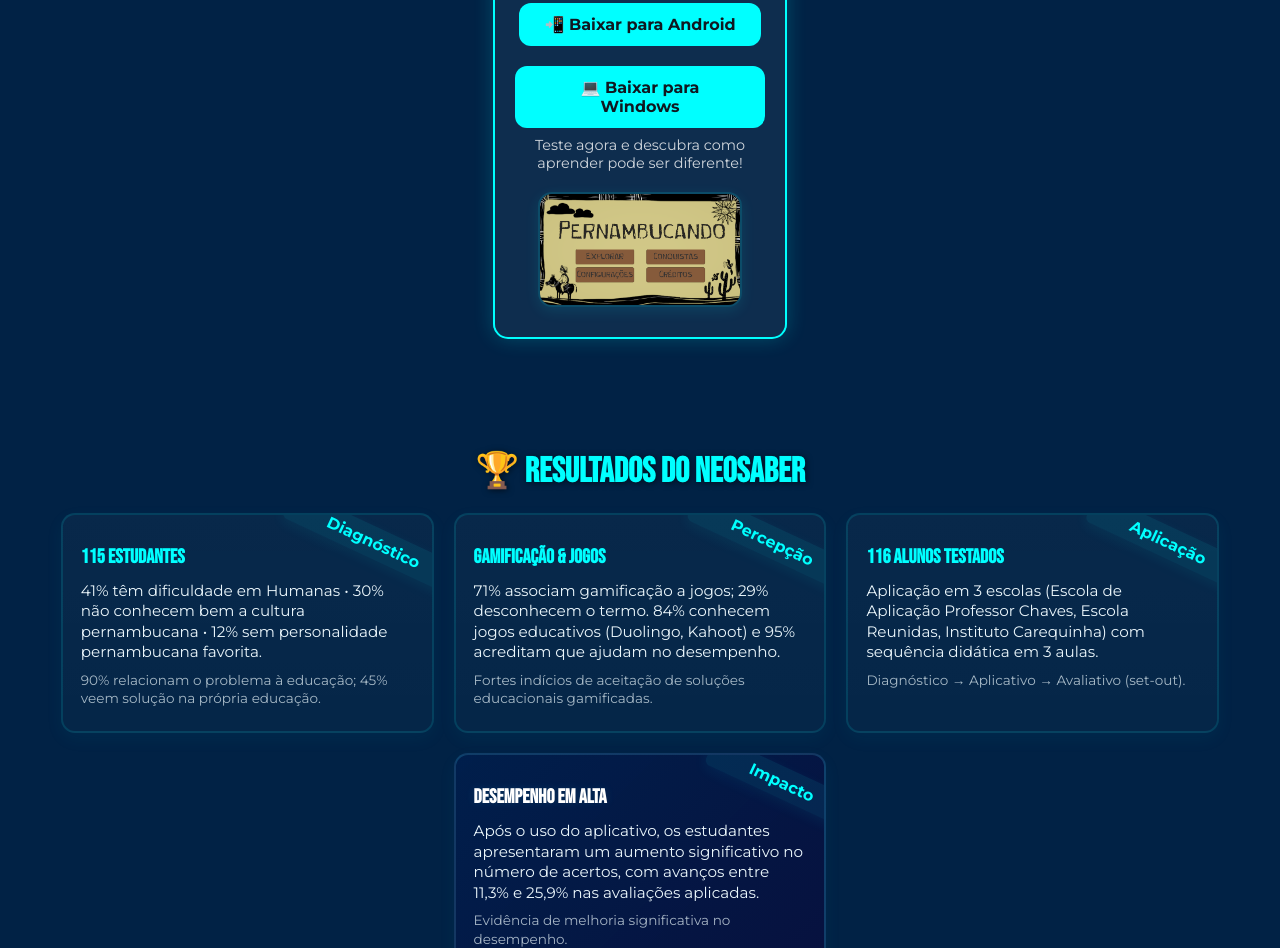
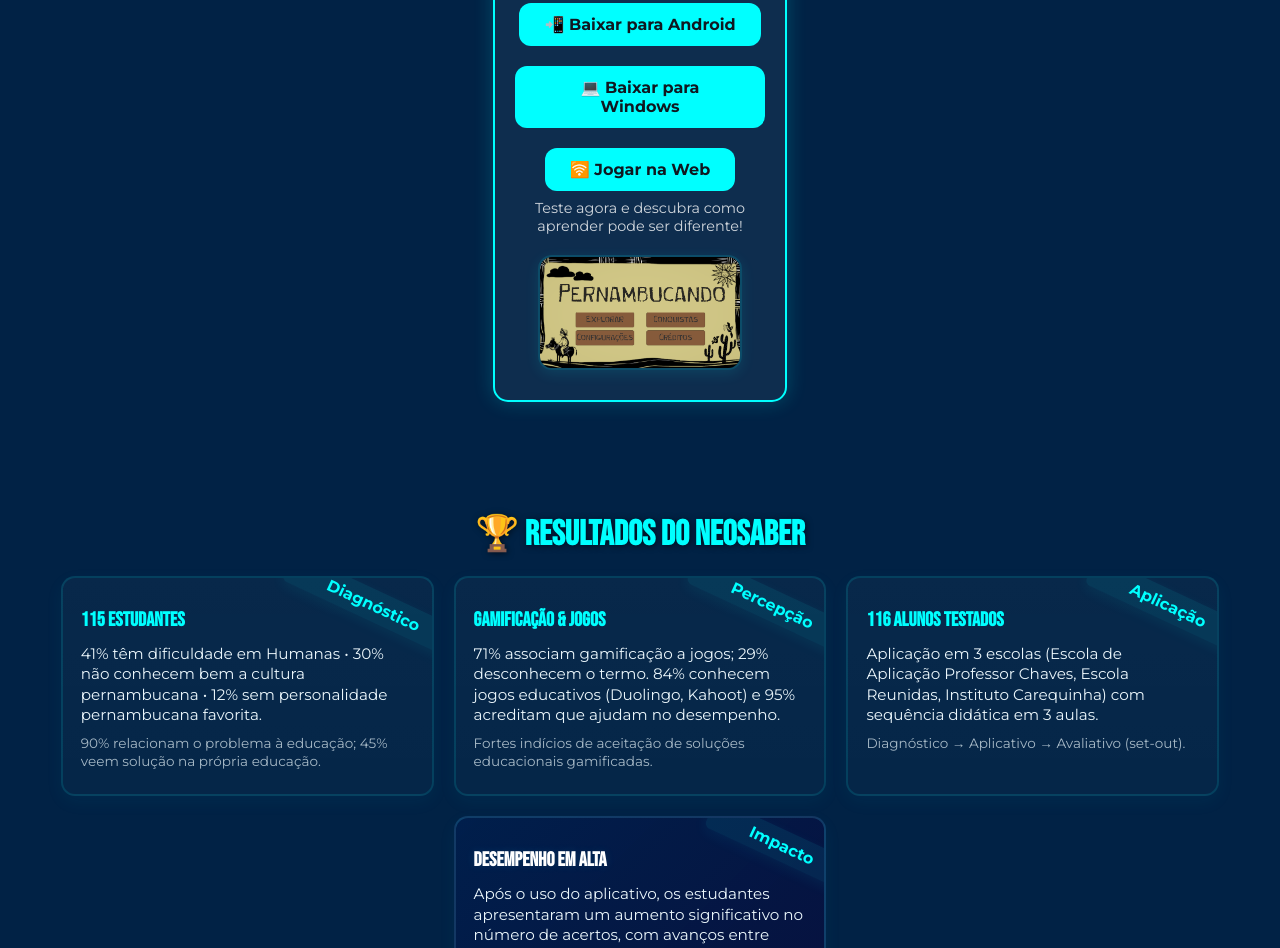
Before and after one commit to PauloJr14/NeoSaber, a plain HTML site: page index.html in a window 1280 px wide. Shown: the part 1959-2907 px from the top of the page. Drawn offline with Linux system fonts and the light colour scheme.

Commit message:
Add files via upload

```diff
--- a/index.html
+++ b/index.html
@@ -87,6 +87,12 @@
                     <a href="https://drive.google.com/uc?export=download&id=1CgZcKnOMFssDKK91xEiLR8jwrDqvVzjG" class="download-btn">
                         💻 Baixar para Windows
                     </a>
+                </div>
+
+                <div class="download-section">
+                    <a href="https://play.unity.com/en/games/d6753175-9289-49e3-8446-66ce8f243adc/website" target="_blank" class="download-btn">
+                        🛜 Jogar na Web
+                    </a>
                     <p class="note">Teste agora e descubra como aprender pode ser diferente!</p>
                 </div>
 
```
